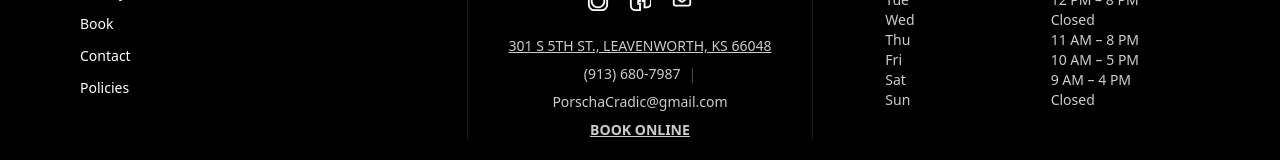
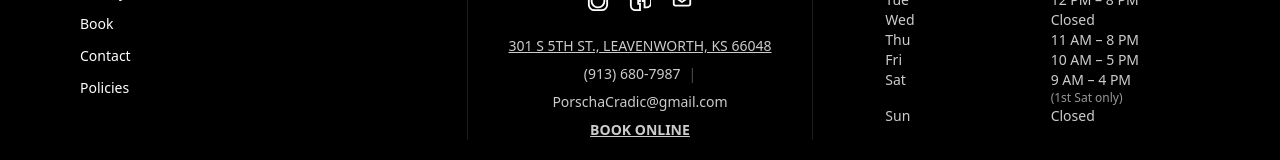
Before and after one commit to Miles-Collins/salon-site, a Next.js app: page / in a window 1280 px wide. Shown: the part 1644-1804 px from the top of the page. Built offline with nearby package versions, Linux system fonts and the light colour scheme.

Commit message:
Add note that Saturday hours are 1st Saturday only

```diff
--- a/src/components/Footer.tsx
+++ b/src/components/Footer.tsx
@@ -66,7 +66,7 @@ export default function Footer() {
             <div>Wed</div><div>Closed</div>
             <div>Thu</div><div>11 AM – 8 PM</div>
             <div>Fri</div><div>10 AM – 5 PM</div>
-            <div>Sat</div><div>9 AM – 4 PM</div>
+            <div>Sat</div><div>9 AM – 4 PM<span className="text-xs block text-white/60">(1st Sat only)</span></div>
             <div>Sun</div><div>Closed</div>
           </div>
         </div>
```
